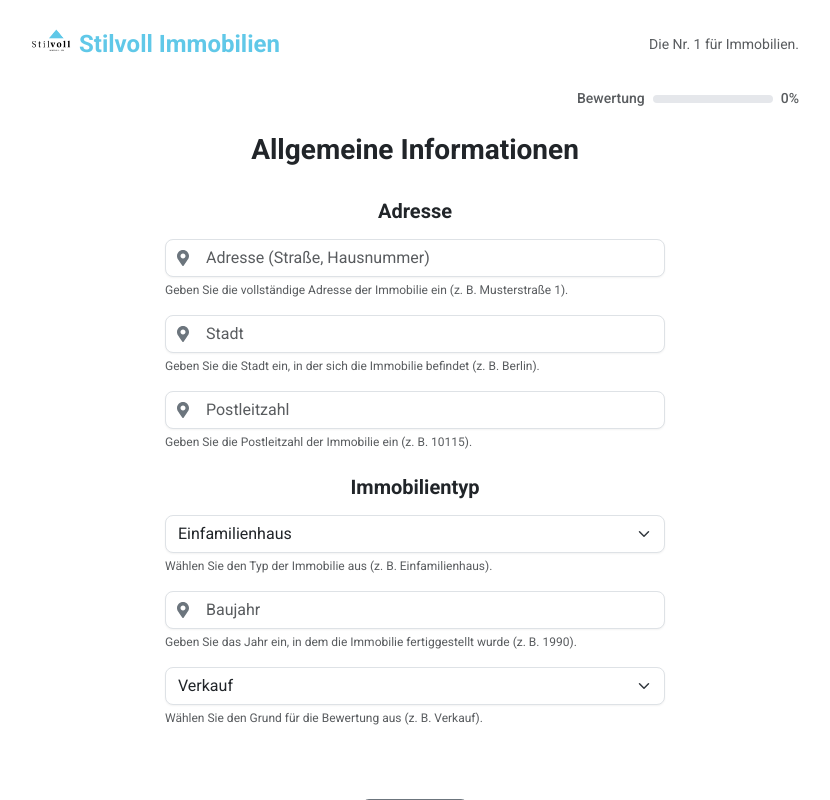
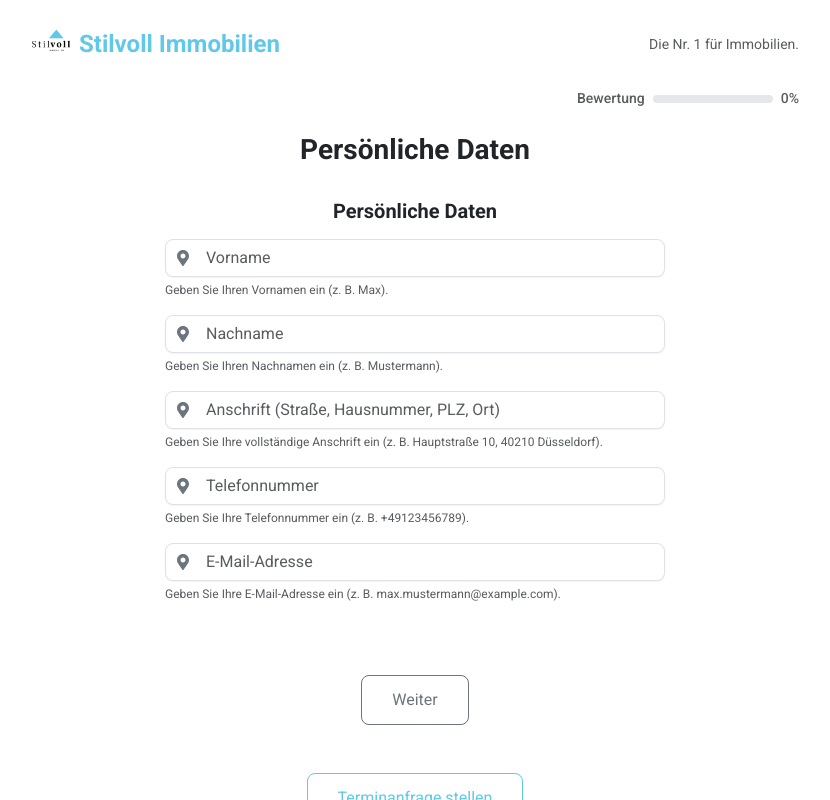
Before and after one commit to Stekz42/Stilvoll-Immobilien, a Next.js app: page / in a window 1280 px wide. Both pictures are taken after a click on the button "Jetzt starten". Shown: the top 800 px of the page, without its empty margins (225-1055 px from the left). Built offline with nearby package versions, Linux system fonts and the light colour scheme.

Commit message:
Update PropertyEvaluationForm.js

```diff
--- a/components/PropertyEvaluationForm.js
+++ b/components/PropertyEvaluationForm.js
@@ -1,12 +1,17 @@
 // components/PropertyEvaluationForm.js
 import { useState, useEffect } from 'react';
 import { motion, AnimatePresence } from 'framer-motion';
-import { FaHome, FaLandmark, FaBuilding, FaTools, FaMap, FaChartLine, FaCheckCircle, FaMapMarkerAlt } from 'react-icons/fa';
+import { FaHome, FaLandmark, FaBuilding, FaTools, FaMap, FaChartLine, FaCheckCircle, FaMapMarkerAlt, FaUser } from 'react-icons/fa';
 
 export default function PropertyEvaluationForm() {
   const [formData, setFormData] = useState(() => {
     const savedData = typeof window !== 'undefined' ? localStorage.getItem('formData') : null;
     return savedData ? JSON.parse(savedData) : {
+      firstName: '',
+      lastName: '',
+      addressPersonal: '',
+      phone: '',
+      email: '',
       address: '',
       city: '',
       zipCode: '',
@@ -55,6 +60,17 @@ export default function PropertyEvaluationForm() {
   }, [formData]);
 
   const steps = [
+    {
+      title: 'Persönliche Daten',
+      icon: <FaUser />,
+      fields: [
+        { name: 'firstName', label: 'Vorname', type: 'text', required: true, section: 'Persönliche Daten', description: 'Geben Sie Ihren Vornamen ein (z. B. Max).' },
+        { name: 'lastName', label: 'Nachname', type: 'text', required: true, section: 'Persönliche Daten', description: 'Geben Sie Ihren Nachnamen ein (z. B. Mustermann).' },
+        { name: 'addressPersonal', label: 'Anschrift (Straße, Hausnummer, PLZ, Ort)', type: 'text', required: true, section: 'Persönliche Daten', description: 'Geben Sie Ihre vollständige Anschrift ein (z. B. Hauptstraße 10, 40210 Düsseldorf).' },
+        { name: 'phone', label: 'Telefonnummer', type: 'text', required: true, section: 'Persönliche Daten', description: 'Geben Sie Ihre Telefonnummer ein (z. B. +49123456789).' },
+        { name: 'email', label: 'E-Mail-Adresse', type: 'email', required: true, section: 'Persönliche Daten', description: 'Geben Sie Ihre E-Mail-Adresse ein (z. B. max.mustermann@example.com).' },
+      ],
+    },
     {
       title: 'Allgemeine Informationen',
       icon: <FaHome />,
@@ -353,9 +369,17 @@ export default function PropertyEvaluationForm() {
   const downloadFormDataAsText = () => {
     // Formulardaten formatieren
     let textContent = '=== Immobilienbewertung ===\n\n';
-    textContent += 'Eingegebene Daten:\n';
+    textContent += 'Persönliche Daten:\n';
+    textContent += `Vorname: ${formData.firstName}\n`;
+    textContent += `Nachname: ${formData.lastName}\n`;
+    textContent += `Anschrift: ${formData.addressPersonal}\n`;
+    textContent += `Telefonnummer: ${formData.phone}\n`;
+    textContent += `E-Mail-Adresse: ${formData.email}\n`;
+    textContent += '\nEingegebene Daten:\n';
     for (const [key, value] of Object.entries(formData)) {
-      textContent += `${key}: ${Array.isArray(value) ? value.join(', ') : value}\n`;
+      if (!['firstName', 'lastName', 'addressPersonal', 'phone', 'email'].includes(key)) {
+        textContent += `${key}: ${Array.isArray(value) ? value.join(', ') : value}\n`;
+      }
     }
 
     // Auswertung hinzufügen, falls vorhanden
@@ -450,7 +474,7 @@ export default function PropertyEvaluationForm() {
     const hasError = fieldErrors[field.name];
     return (
       <div className="position-relative w-100">
-        {field.type === 'text' || field.type === 'number' ? (
+        {field.type === 'text' || field.type === 'number' || field.type === 'email' ? (
           <motion.div
             className="position-relative"
             whileHover={{ scale: 1.02 }}
@@ -754,7 +778,9 @@ export default function PropertyEvaluationForm() {
                           </tr>
                           <tr>
                             <td>Marktanpassung</td>
-                            <td>+{response.breakdown.Marktanpassung} €</td>
+                            <td className={parseFloat(response.breakdown.Marktanpassung.replace('.', '').replace(',', '.')) >= 0 ? 'text-success' : 'text-danger'}>
+                              +{response.breakdown.Marktanpassung} €
+                            </td>
                           </tr>
                           <tr>
                             <td>Abschlag (Wegerecht)</td>
@@ -769,13 +795,13 @@ export default function PropertyEvaluationForm() {
                   <div className="mt-4 text-start">
                     <h5 className="fs-5 fw-semibold text-dark">Preissteigernde Faktoren:</h5>
                     <ul className="list-group list-group-flush">
-                      {response.priceIncreaseFactors.map((factor, index) => (
+                      {response.priceIncreaseFactors.slice(0, 3).map((factor, index) => (
                         <li key={index} className="list-group-item">{factor}</li>
                       ))}
                     </ul>
                     <h5 className="fs-5 fw-semibold text-dark mt-3">Preissenkende Faktoren:</h5>
                     <ul className="list-group list-group-flush">
-                      {response.priceDecreaseFactors.map((factor, index) => (
+                      {response.priceDecreaseFactors.slice(0, 3).map((factor, index) => (
                         <li key={index} className="list-group-item">{factor}</li>
                       ))}
                     </ul>
```
